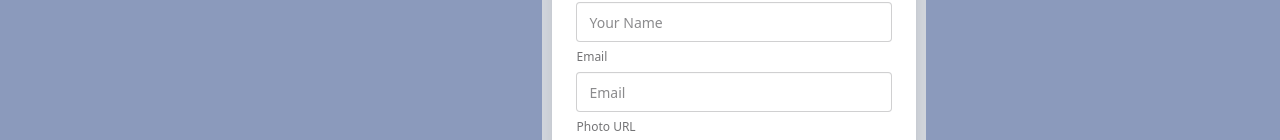
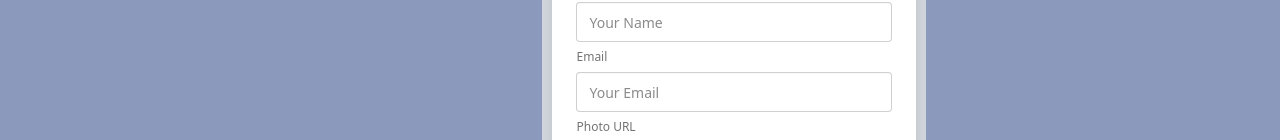
Before and after one commit to afrinaswarna/my-tenth-assignment-client, a React (Vite) app: page /register in a window 1280 px wide. Shown: the part 286-426 px from the top of the page. Built offline with nearby package versions, Linux system fonts and the light colour scheme; no server answers.

Commit message:
update register component

```diff
--- a/src/Pages/Register.jsx
+++ b/src/Pages/Register.jsx
@@ -13,7 +13,7 @@ const Register = () => {
     const email = e.target.email.value
     const photo = e.target.photo.value
     const password = e.target.password.value
-    // console.log(name,email,photo,password)
+    console.log(name,email,photo,password)
     createUser(email,password)
     .then(result=>{
       console.log(result)
@@ -39,7 +39,7 @@ const Register = () => {
           <label className="label">Name</label>
           <input name='name' type="text" className="input" placeholder="Your Name" />
           <label className="label">Email</label>
-          <input name='email' type="email" className="input" placeholder="Email" />
+          <input name='email' type="email" className="input" placeholder="Your Email" />
           <label className="label">Photo URL</label>
           <input name='photo' type="text" className="input" placeholder="Your Photo" />
           <label className="label">Password</label>
```
